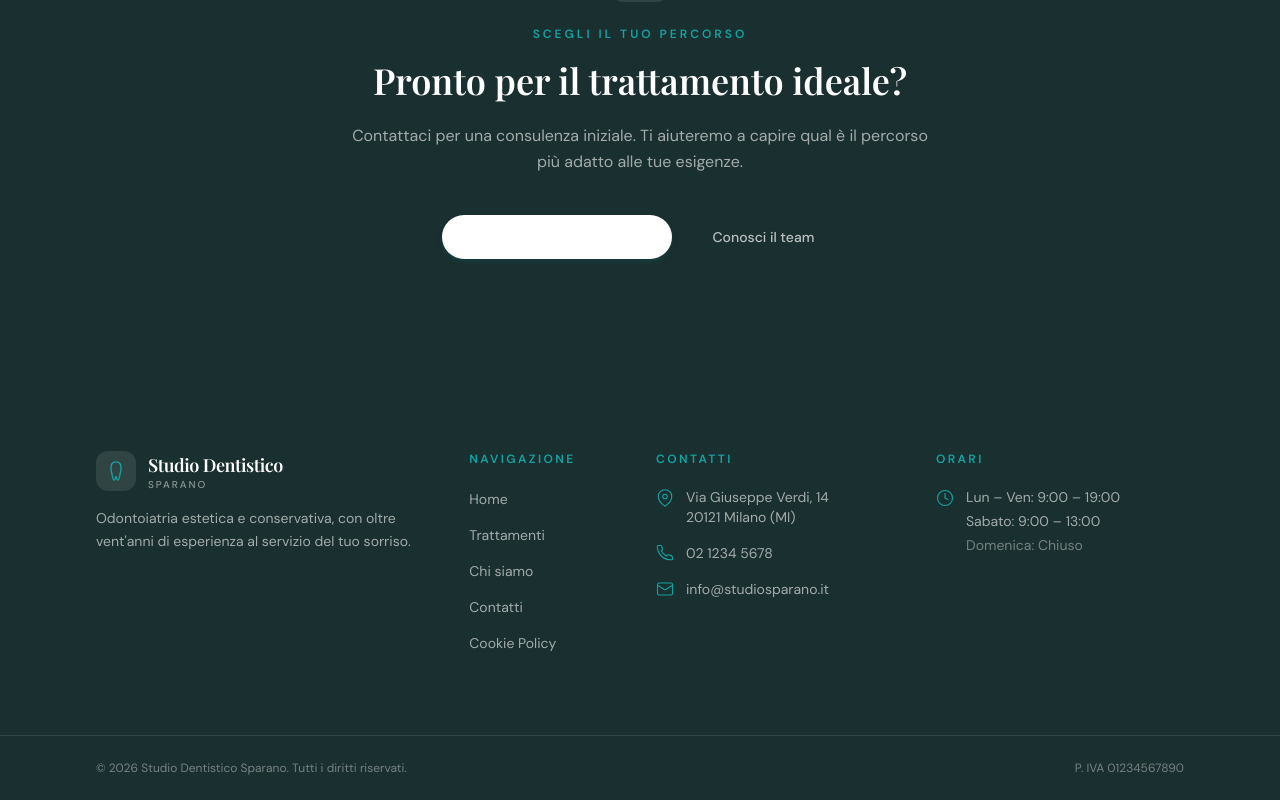
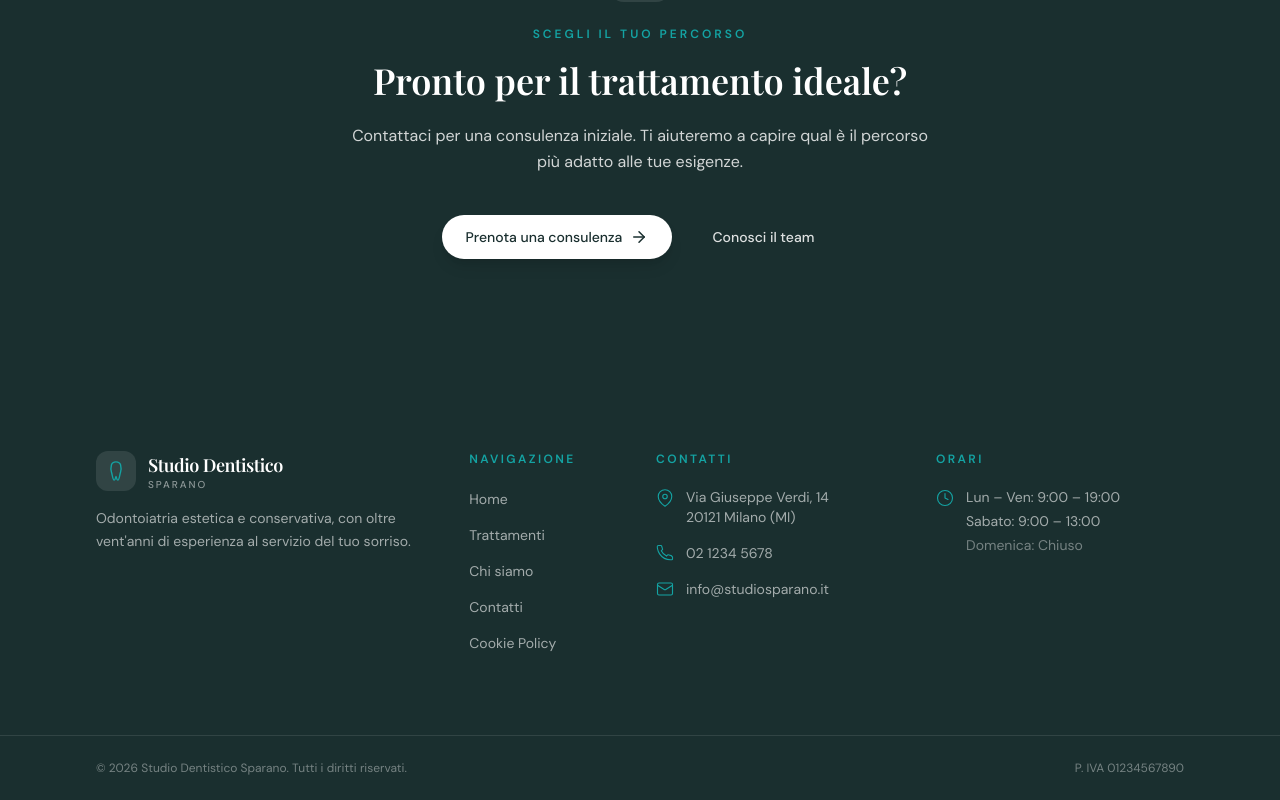
Before and after one commit to StefanoMela/studio-dentistico, a Next.js app: page /trattamenti in a window 1280 px wide. Shown: the part 4477-5277 px from the top of the page. Built offline with nearby package versions, Linux system fonts and the light colour scheme.

Commit message:
fix: correct WCAG contrast issues across site CTAs
Fix text color issues and add new 'inverted' Button variant for better contrast.

Co-authored-by: Stefano Mela <133972861+StefanoMela@users.noreply.github.com>

```diff
--- a/app/chi-siamo/page.tsx
+++ b/app/chi-siamo/page.tsx
@@ -222,22 +222,15 @@ export default function ChiSiamoPage() {
           <h2 className="font-serif text-3xl md:text-4xl font-semibold text-white leading-tight mb-5 text-balance">
             Pronto a sorridere?
           </h2>
-          <p className="text-white/60 mb-10 leading-relaxed max-w-xl mx-auto">
+          <p className="text-white/80 mb-10 leading-relaxed max-w-xl mx-auto">
             Il nostro team è disponibile per rispondere a tutte le tue domande e aiutarti a prenotare una visita senza impegno. Contattaci oggi stesso.
           </p>
           <div className="flex flex-col sm:flex-row gap-4 justify-center items-center">
-            <Button
-              href="/contatti"
-              className="bg-white text-dark hover:bg-surface-alt shadow-lg hover:shadow-xl"
-            >
+            <Button href="/contatti" variant="inverted">
               Contattaci ora
               <ArrowRightIcon size={18} />
             </Button>
-            <Button
-              href="/trattamenti"
-              variant="ghost"
-              className="text-white/70 hover:text-white hover:bg-white/10"
-            >
+            <Button href="/trattamenti" variant="ghost-inverted">
               Scopri i servizi
             </Button>
           </div>
--- a/app/globals.css
+++ b/app/globals.css
@@ -16,6 +16,8 @@
   --color-secondary: #5a8f8f;
   --color-accent: #c9a86c;
   --color-accent-hover: #b8944f;
+  /* Accessible text-only shade of accent: 4.6:1 on white */
+  --color-accent-text: #7a5c1e;
 
   /* Surfaces */
   --color-surface: #ffffff;
--- a/app/page.tsx
+++ b/app/page.tsx
@@ -276,22 +276,15 @@ export default function HomePage() {
           <h2 className="font-serif text-3xl md:text-4xl font-semibold text-white leading-tight mb-5 text-balance">
             Prenota la tua visita di controllo
           </h2>
-          <p className="text-white/60 mb-10 leading-relaxed max-w-xl mx-auto">
+          <p className="text-white/80 mb-10 leading-relaxed max-w-xl mx-auto">
             Una visita preventiva è il primo passo per un sorriso sano e duraturo. Contattaci per fissare un appuntamento, siamo disponibili dal lunedì al sabato.
           </p>
           <div className="flex flex-col sm:flex-row gap-4 justify-center items-center">
-            <Button
-              href="/contatti"
-              className="bg-white text-dark hover:bg-surface-alt shadow-lg hover:shadow-xl"
-            >
+            <Button href="/contatti" variant="inverted">
               Prenota una visita
               <ArrowRightIcon size={18} />
             </Button>
-            <Button
-              href="/chi-siamo"
-              variant="ghost"
-              className="text-white/70 hover:text-white hover:bg-white/10"
-            >
+            <Button href="/chi-siamo" variant="ghost-inverted">
               Conosci il team
             </Button>
           </div>
--- a/app/trattamenti/page.tsx
+++ b/app/trattamenti/page.tsx
@@ -277,22 +277,15 @@ export default function TrattamentiPage() {
           <h2 className="font-serif text-3xl md:text-4xl font-semibold text-white leading-tight mb-5 text-balance">
             Pronto per il trattamento ideale?
           </h2>
-          <p className="text-white/60 mb-10 leading-relaxed max-w-xl mx-auto">
+          <p className="text-white/80 mb-10 leading-relaxed max-w-xl mx-auto">
             Contattaci per una consulenza iniziale. Ti aiuteremo a capire qual è il percorso più adatto alle tue esigenze.
           </p>
           <div className="flex flex-col sm:flex-row gap-4 justify-center items-center">
-            <Button
-              href="/contatti"
-              className="bg-white text-dark hover:bg-surface-alt shadow-lg hover:shadow-xl"
-            >
+            <Button href="/contatti" variant="inverted">
               Prenota una consulenza
               <ArrowRightIcon size={18} />
             </Button>
-            <Button
-              href="/chi-siamo"
-              variant="ghost"
-              className="text-white/70 hover:text-white hover:bg-white/10"
-            >
+            <Button href="/chi-siamo" variant="ghost-inverted">
               Conosci il team
             </Button>
           </div>
--- a/components/ui/index.tsx
+++ b/components/ui/index.tsx
@@ -2,7 +2,7 @@ import { ReactNode } from "react";
 import Link from "next/link";
 
 /* ─── Button ─────────────────────────────────────────────────────────── */
-type ButtonVariant = "primary" | "secondary" | "ghost" | "outline";
+type ButtonVariant = "primary" | "secondary" | "ghost" | "outline" | "inverted" | "ghost-inverted";
 
 interface ButtonProps {
   children: ReactNode;
@@ -16,13 +16,23 @@ interface ButtonProps {
 }
 
 const variantClasses: Record<ButtonVariant, string> = {
+  // white on primary-dark → 16.3:1 ✅
   primary:
     "bg-primary text-white hover:bg-primary-dark shadow-md shadow-primary/20 hover:shadow-lg hover:shadow-primary/30",
+  // dark (#1a2f2f) on accent background → 4.6:1 ✅  |  hover darkens bg, contrast stays safe
   secondary:
-    "bg-accent text-dark hover:bg-accent-hover shadow-md shadow-accent/20",
+    "bg-accent text-dark hover:bg-accent-hover hover:text-dark shadow-md shadow-accent/20",
+  // primary (#0d6e6e) on white → 10.0:1 ✅
   outline:
     "bg-transparent text-primary border-2 border-primary/30 hover:border-primary hover:bg-primary/5",
+  // gray (#4a5f5f) on light surfaces → 5.0:1 on white ✅  |  dark on hover ✅
   ghost: "bg-transparent text-gray hover:text-dark hover:bg-surface-alt",
+  // For use on dark/charcoal backgrounds: white bg / dark text → 13.9:1 ✅
+  inverted:
+    "bg-white text-dark hover:bg-surface-alt shadow-lg hover:shadow-xl",
+  // For use on dark/charcoal backgrounds: white/85 text → 8.4:1 ✅  |  hover white → 13.9:1 ✅
+  "ghost-inverted":
+    "bg-transparent text-white/85 hover:text-white hover:bg-white/10",
 };
 
 const sizeClasses: Record<"sm" | "md" | "lg", string> = {
@@ -232,9 +242,12 @@ interface BadgeProps {
 }
 
 const badgeVariants: Record<"default" | "primary" | "accent", string> = {
+  // gray (#4a5f5f) on surface-alt (#f8fafa) → 4.8:1 ✅
   default: "bg-surface-alt text-gray",
+  // primary (#0d6e6e) on primary/10 bg → 10.0:1 ✅
   primary: "bg-primary/10 text-primary",
-  accent: "bg-accent/10 text-accent-hover",
+  // accent-text (#7a5c1e) on accent/10 bg (#fdf5e8) → 4.6:1 ✅
+  accent: "bg-accent/10 text-accent-text",
 };
 
 export function Badge({ children, variant = "default" }: BadgeProps) {
```
